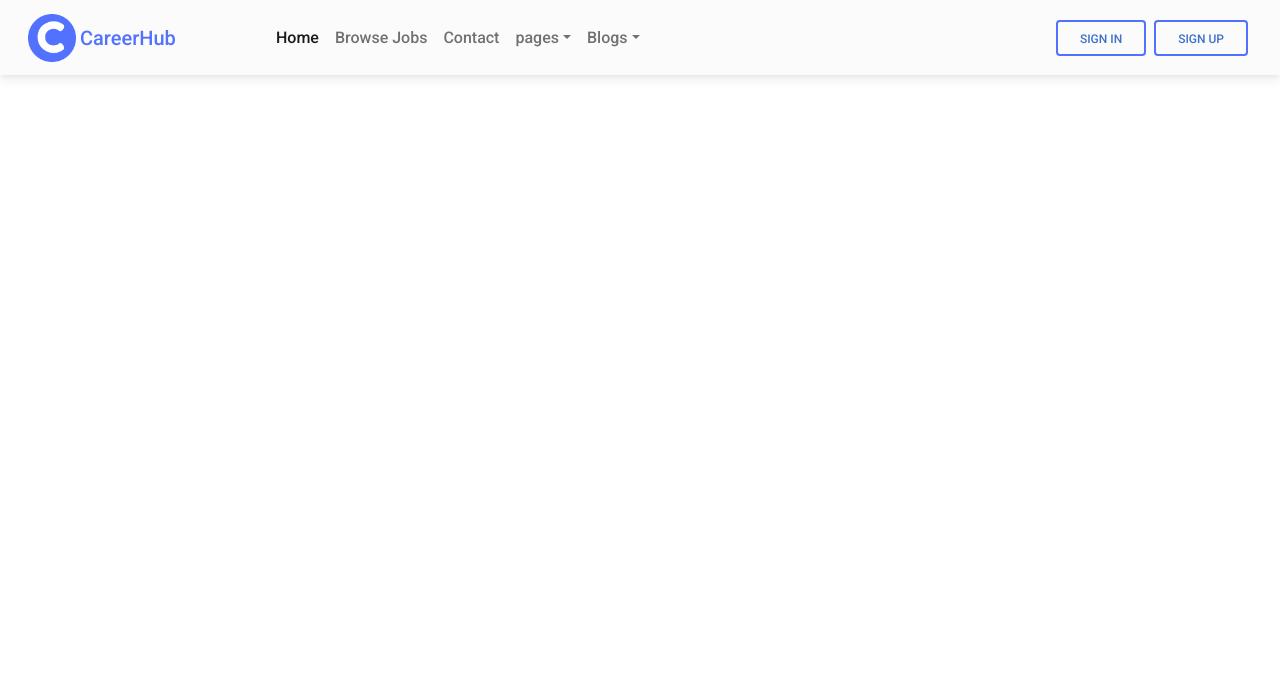
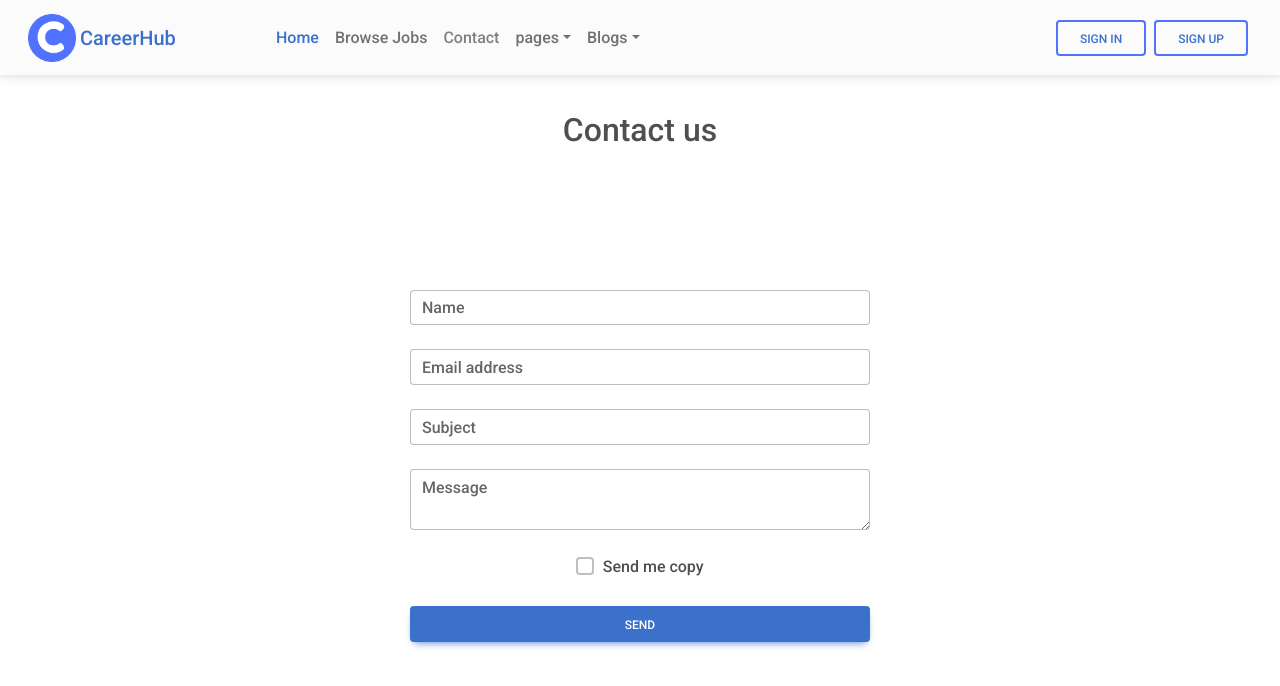
Before and after one commit to mawadaelmeshad/careerhub, a React (Create React App) app: page /contact in a window 1280 px wide. Shown: the top 686 px of the page. Built offline with nearby package versions, Linux system fonts and the light colour scheme; the HTML template or start-up script is replaced by a standard one; a web font is replaced by a local one.

Commit message:
contact us added

```diff
--- a/src/App.js
+++ b/src/App.js
@@ -1,23 +1,23 @@
 import './App.css';
 import Nav from './components/Nav';
 import Home from './components/Home';
-import About from './components/About';
 import Signin from './components/Signin';
 import Signup from './components/Signup';
+import Contact from './components/Contact'
 import { Route, Routes } from 'react-router-dom';
 
 function App() {
   return (
     <div className="App">
-       <Nav />
-     <Routes>
+        <Nav />
+      <Routes>
         <Route path='/' element={
         <>
         <Home/>
         </>
         }>
         </Route>
-
+        <Route path='/contact' element={<Contact />}></Route>
         <Route path='/signin' element={<Signin />}></Route>
         <Route path='/signup' element={<Signup />}></Route>
         <Route path='/home' element={<Home />}></Route>
--- /dev/null
+++ b/src/components/Contact.js
@@ -0,0 +1,28 @@
+import React from 'react';
+import { MDBInput, MDBCheckbox, MDBBtn, MDBTextArea } from 'mdb-react-ui-kit';
+import './css-components/contact.css';
+
+function Contact() {
+  return (
+    <div className='contact'>
+    <h2>Contact us</h2>
+    <form id='form' className='text-center centered-form' style={{ width: '100%', maxWidth: '500px' }}>
+
+      <MDBInput label='Name' v-model='name' wrapperClass='mb-4' />
+
+      <MDBInput type='email' label='Email address' v-model='email' wrapperClass='mb-4' />
+
+      <MDBInput label='Subject' v-model='subject' wrapperClass='mb-4' />
+
+      <MDBTextArea wrapperClass='mb-4' label='Message' />
+
+      <MDBCheckbox wrapperClass='d-flex justify-content-center' label='Send me copy' />
+
+      <MDBBtn color='primary' block className='my-4'>
+        Send
+      </MDBBtn>
+    </form>
+    </div>
+  );
+}
+export default  Contact;
--- a/src/components/Nav.js
+++ b/src/components/Nav.js
@@ -33,7 +33,7 @@ import { Link } from "react-router-dom";
         <>
         <MDBNavbar sticky expand='lg' light bgColor='light' className='nav'>
             <MDBContainer fluid>
-            <MDBNavbarBrand href='#'className='logo-word'><img src={logo} alt='logo' className='logo' />CareerHub</MDBNavbarBrand>
+            <MDBNavbarBrand className='logo-word'><img src={logo} alt='logo' className='logo' /><Link to='./home'>CareerHub</Link></MDBNavbarBrand>
             <MDBNavbarToggler
                 aria-controls='navbarSupportedContent'
                 aria-expanded='false'
@@ -45,15 +45,15 @@ import { Link } from "react-router-dom";
                 <MDBCollapse navbar show={showBasic}>
                 <MDBNavbarNav className='justify-content-center  mb-2 mb-lg-0'>
                 <MDBNavbarItem>
-                    <MDBNavbarLink active aria-current='page' href='#'>
-                    Home
+                    <MDBNavbarLink active aria-current='page'><Link to='/home'>Home</Link>
+
                     </MDBNavbarLink>
                 </MDBNavbarItem>
                 <MDBNavbarItem>
                     <MDBNavbarLink href='#'>Browse Jobs</MDBNavbarLink>
                 </MDBNavbarItem>
                 <MDBNavbarItem>
-                    <MDBNavbarLink href='#'>Contact</MDBNavbarLink>
+                    <MDBNavbarLink><Link to='/contact' className='grey-word'>Contact</Link></MDBNavbarLink>
                 </MDBNavbarItem>
                 <MDBNavbarItem>
                     <MDBDropdown>
--- /dev/null
+++ b/src/components/css-components/contact.css
@@ -0,0 +1,12 @@
+.contact h2{
+    margin-top: 2.3rem;
+}
+.contact .centered-form {
+    display: flex;
+    flex-direction: column;
+    align-items: center;
+    justify-content: center;
+    height: 80vh; /* Adjust the height to your preference */
+    margin: 0 auto;
+    padding: 20px;
+}
--- a/src/components/css-components/nav.css
+++ b/src/components/css-components/nav.css
@@ -1,6 +1,3 @@
-.nav{
-    color: rgb(0, 17, 255);
-}
 .logo{
     width: 3rem;
 }
@@ -8,6 +5,9 @@
     color:#5271FF;
     padding-left: 1rem;
 
+}
+.grey-word{
+    color: grey;
 }
 .btn-sign{
     border-color: #5271FF;
```
